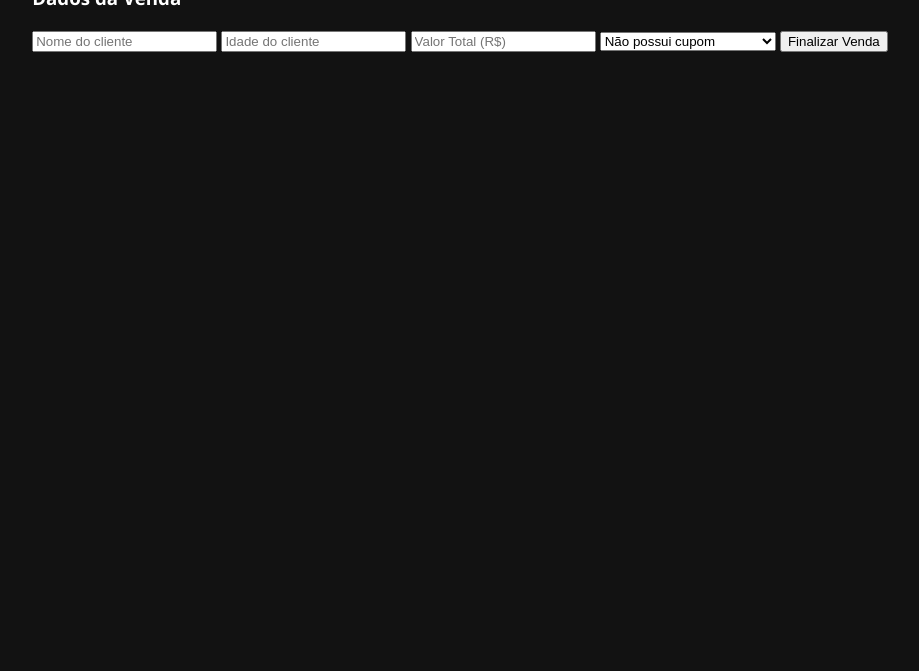
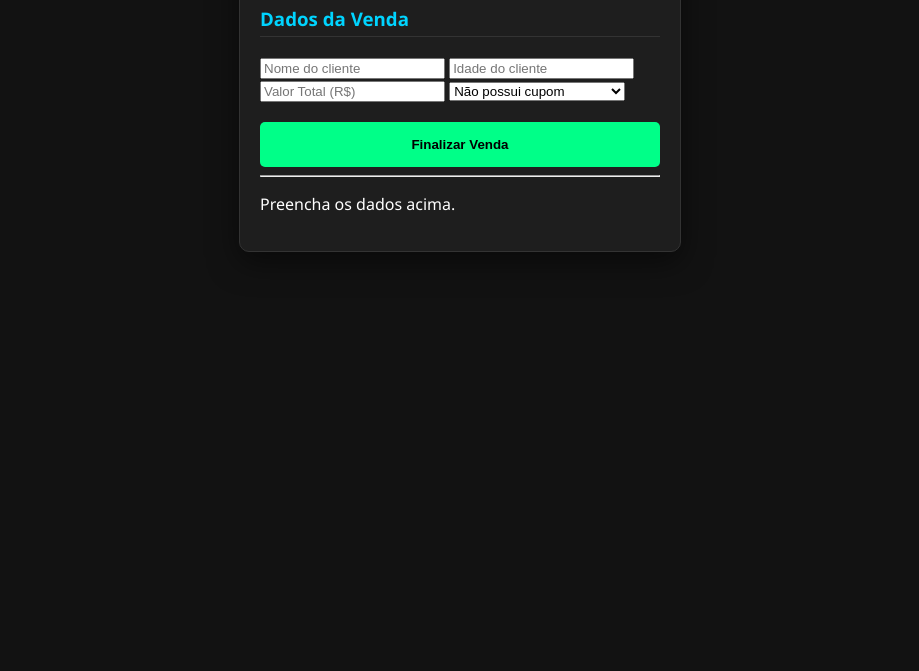
Before and after one commit to theLucasb/Frontend_SESI, a plain HTML site: page index.html in a window 1280 px wide. Shown: the part 129-800 px from the top of the page, without its empty margins (180-1099 px from the left). Drawn offline with Linux system fonts and the light colour scheme.

Commit message:
Estilização da página

```diff
--- a/index.html
+++ b/index.html
@@ -24,6 +24,15 @@
             <button onclick="executarSistema()">Finalizar Venda</button>
         </section>
 
+        <hr>
+
+        <section id="feedback">
+            <p id="mensagem-autorizacao">Preencha os dados acima.</p>
+            <ul id="lista-estoque"></ul>
+            <div id="relatorio-final" class="card" style="display: none;">
+            </div>
+        </section>
     </div>
+    <script src="script.js"></script>
 </body>
 </html>
--- a/style.css
+++ b/style.css
@@ -6,3 +6,46 @@
     justify-content: center;
     padding: 20px;
 }
+
+.container {
+    width: 400px;
+    background-color: #1e1e1e;
+    padding: 20px;
+    border-radius: 10px;
+    border: 1px solid #333;
+    box-shadow: 0 10px 30px rgba(0,0,0,0.5);
+}
+
+h1 {
+    color: #00ff88;
+    text-align: center;
+}
+
+h3 {
+    color: #00d4ff;
+    border-bottom: 1px solid #333;
+    padding-bottom: 5px;
+}
+
+.card {
+    background: #252525;
+    padding: 15px;
+    border-radius: 5px;
+    border-left: 5px solid #00ff88;
+}
+
+button {
+    width: 100%;
+    padding: 15px;
+    margin-top: 20px;
+    background-color: #00ff88;
+    border: none;
+    border-radius: 5px;
+    font-weight: bold;
+    cursor: pointer;
+    transition: 0.3s;
+}
+
+button:hover {
+    background-color: #00cc6e;
+}
```
